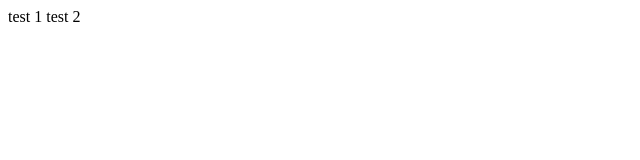
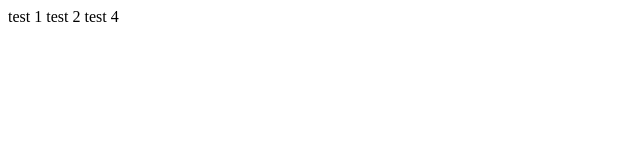
Before and after one commit to youmin0523/GIT_COLABO, a plain HTML site: page index.html in a window 1280 px wide. Shown: the full height of the page, 0-640 px from the left. Drawn offline with Linux system fonts and the light colour scheme.

Commit message:
add test4

```diff
--- a/index.html
+++ b/index.html
@@ -6,6 +6,6 @@
     <title>Document</title>
   </head>
   <body>
-    <div>test 1 test 2</div>
+    <div>test 1 test 2 test 4</div>
   </body>
 </html>
```
